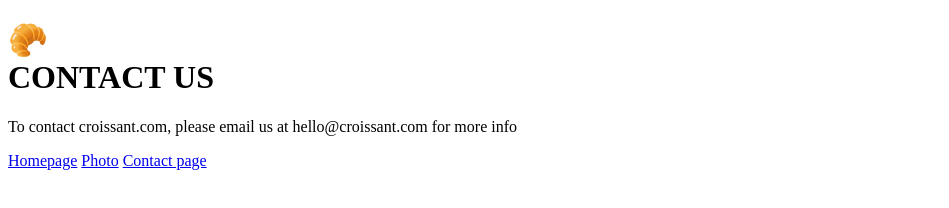
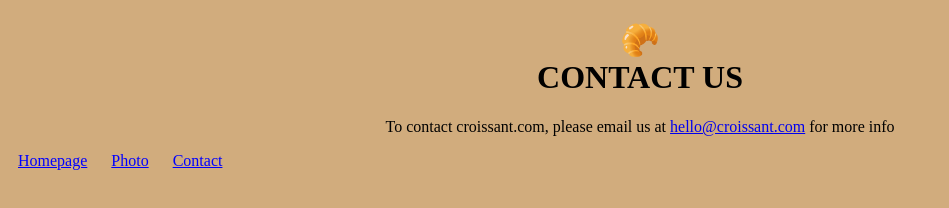
Before and after one commit to Portia165/Croissant, a plain HTML site: page contact.html in a window 1280 px wide. Shown: the whole page, without its empty margins (0-949 px from the left). Drawn offline with Linux system fonts and the light colour scheme.

Commit message:
added css

```diff
--- a/contact.html
+++ b/contact.html
@@ -4,6 +4,7 @@
     <meta charset="UTF-8" />
     <meta name="viewport" content="width=device-width, initial-scale=1.0" />
     <title>Croissant Contact Page</title>
+    <link rel="stylesheet" href="styles/styles.css" />
   </head>
   <body>
     <h1>
@@ -12,11 +13,13 @@
       CONTACT US
     </h1>
     <p>
-      To contact croissant.com, please email us at hello@croissant.com for more
-      info
+      To contact croissant.com, please email us at
+      <a href="#">hello@croissant.com</a> for more info
     </p>
-    <a href="/index.html">Homepage</a>
-    <a href="/photo.html">Photo</a>
-    <a href="/contact.html">Contact page</a>
+    <footer>
+      <a href="/index.html">Homepage</a>
+      <a href="/photo.html">Photo</a>
+      <a href="/contact.html">Contact</a>
+    </footer>
   </body>
 </html>
--- a/styles/styles.css
+++ b/styles/styles.css
@@ -0,0 +1,20 @@
+body {
+  background: #d1ac7d;
+}
+
+h1,
+p {
+  text-align: center;
+}
+
+img {
+  max-width: 100%;
+  border-radius: 10px;
+  display: block;
+  margin: 30px auto;
+}
+footer a {
+  margin: 0 10px;
+  color: blue;
+  text-align: center;
+}
```
Also changed, not shown: index.html (+5 -3 lines), photo.html (+6 -3 lines).
